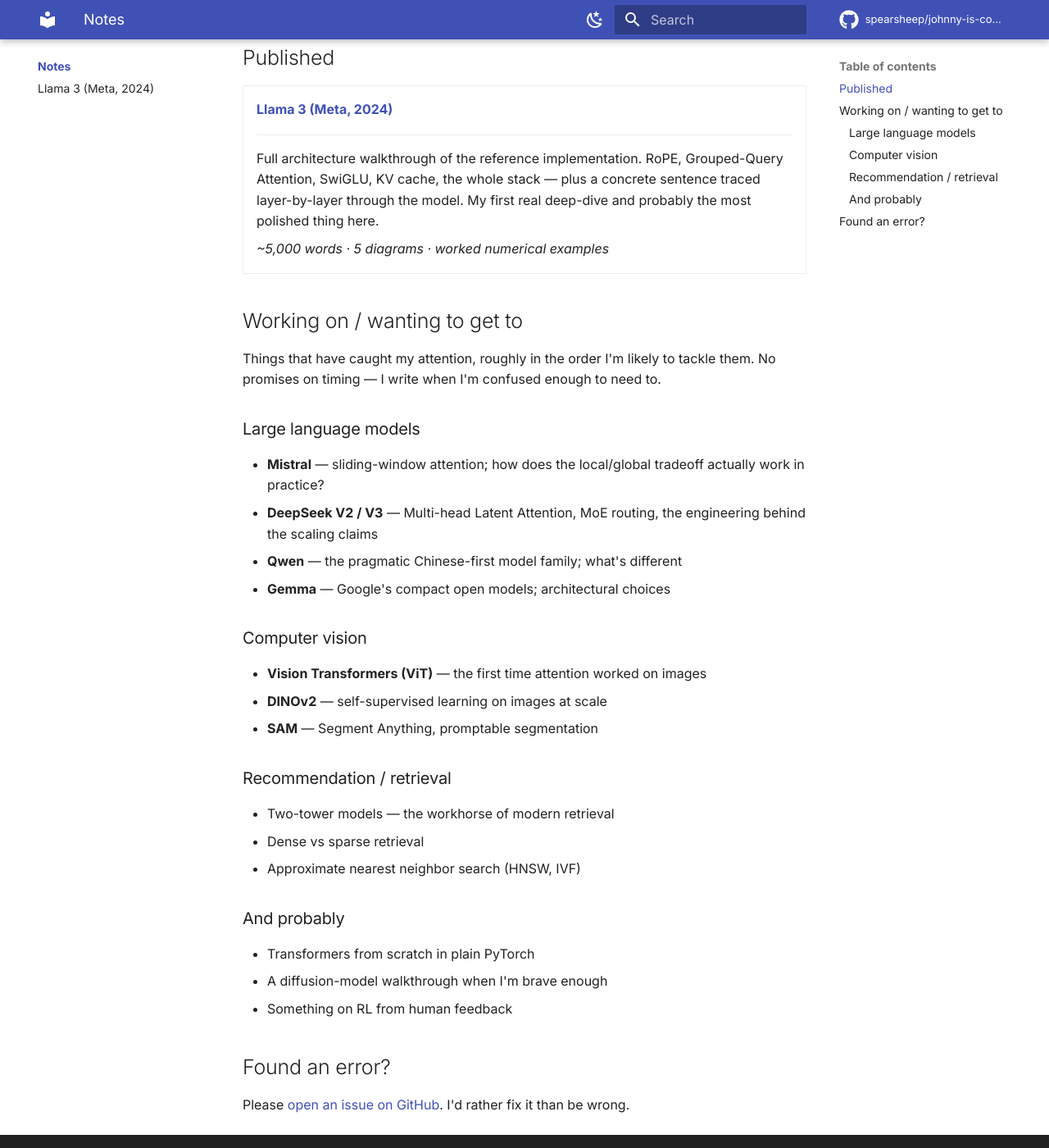
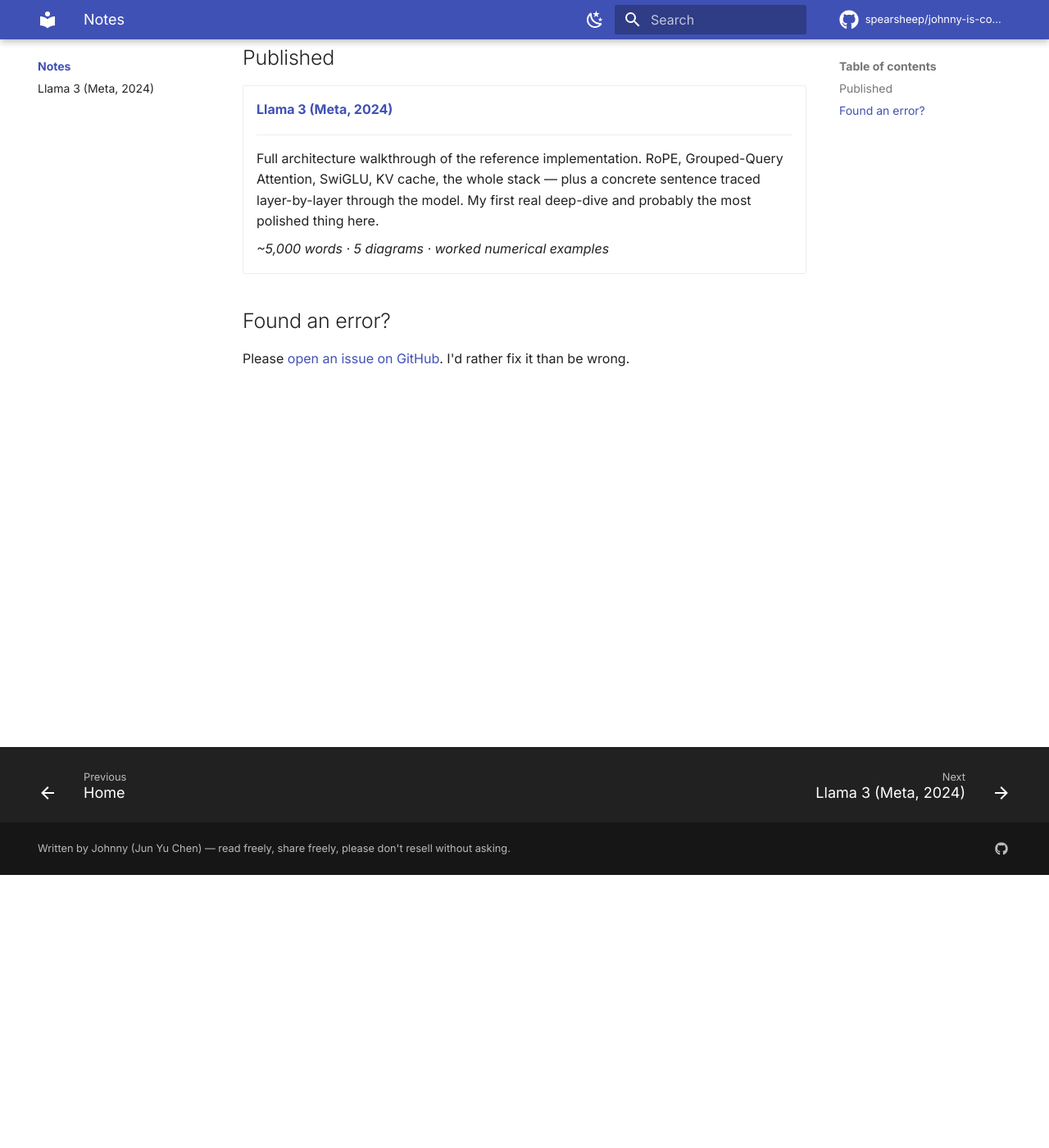
Before and after one commit to spearsheep/johnny-is-confused, an MkDocs documentation site: the page built from docs/notes/index.md, in a window 1280 px wide and 1400 px high, scrolled down 333 px. Shown: the whole window at 82% size. Built offline with MkDocs 1.6.1 and Material for MkDocs 9.7.7, drawn with Linux system fonts in a browser that asks for light colours; comment, search, counter and statistics services are not loaded.

Commit message:
Drop 'in progress' roadmaps; soften tone note to invite feedback

```diff
--- a/docs/notes/index.md
+++ b/docs/notes/index.md
@@ -24,39 +24,6 @@
 
 </div>
 
-## Working on / wanting to get to
-
-Things that have caught my attention, roughly in the order I'm likely to
-tackle them. No promises on timing — I write when I'm confused enough to
-need to.
-
-### Large language models
-
-- **Mistral** — sliding-window attention; how does the local/global tradeoff
-  actually work in practice?
-- **DeepSeek V2 / V3** — Multi-head Latent Attention, MoE routing, the
-  engineering behind the scaling claims
-- **Qwen** — the pragmatic Chinese-first model family; what's different
-- **Gemma** — Google's compact open models; architectural choices
-
-### Computer vision
-
-- **Vision Transformers (ViT)** — the first time attention worked on images
-- **DINOv2** — self-supervised learning on images at scale
-- **SAM** — Segment Anything, promptable segmentation
-
-### Recommendation / retrieval
-
-- Two-tower models — the workhorse of modern retrieval
-- Dense vs sparse retrieval
-- Approximate nearest neighbor search (HNSW, IVF)
-
-### And probably
-
-- Transformers from scratch in plain PyTorch
-- A diffusion-model walkthrough when I'm brave enough
-- Something on RL from human feedback
-
 ## Found an error?
 
 Please [open an issue on GitHub](https://github.com/spearsheep/johnny-is-confused/issues).
```
Also changed, not shown: docs/index.md (+6 -14 lines).
